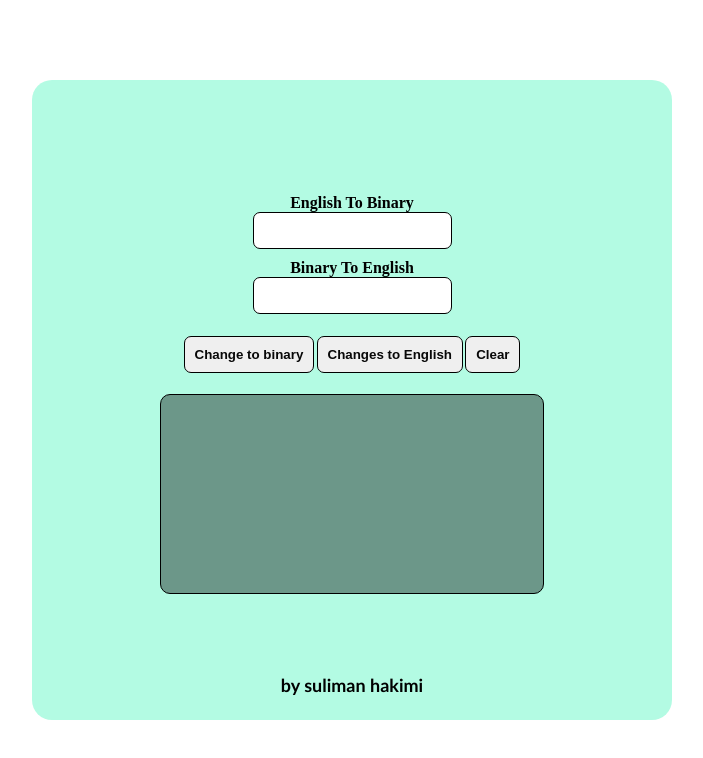
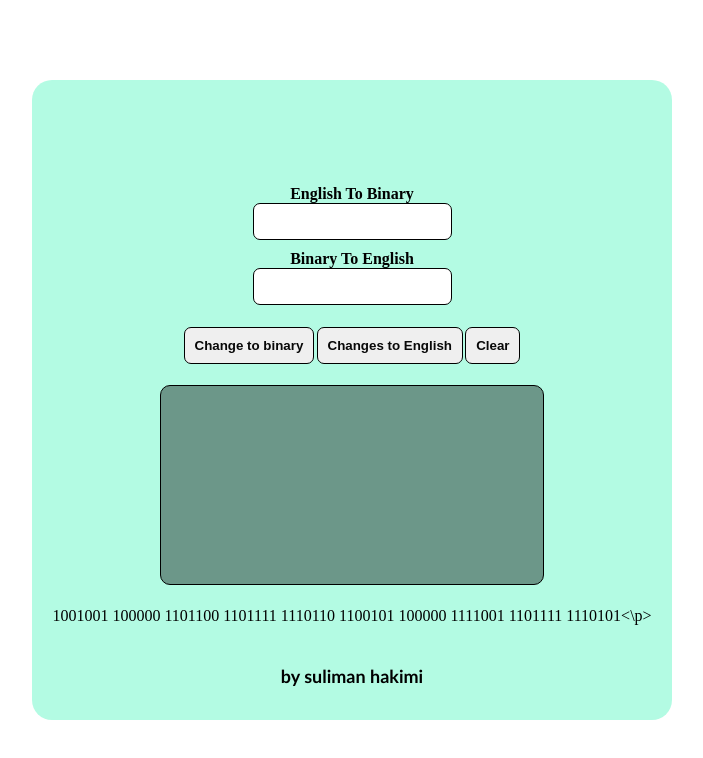
Before and after one commit to SulimanHakimi/binary-translator, a plain HTML site: page index.html in a window 1280 px wide. Shown: the whole page, without its empty margins (288-991 px from the left). Drawn offline with Linux system fonts and the light colour scheme.

Commit message:
Update index.html

```diff
--- a/index.html
+++ b/index.html
@@ -22,7 +22,7 @@
         </div>
 
         <p id="output"></p>
-        <p class="footer">by suliman hakimi</p>
+        <p class="footer">by suliman hakimi</p<br><p>1001001 100000 1101100 1101111 1110110 1100101 100000 1111001 1101111 1110101<\p>
       </div>
     </div>
   </body>
```
